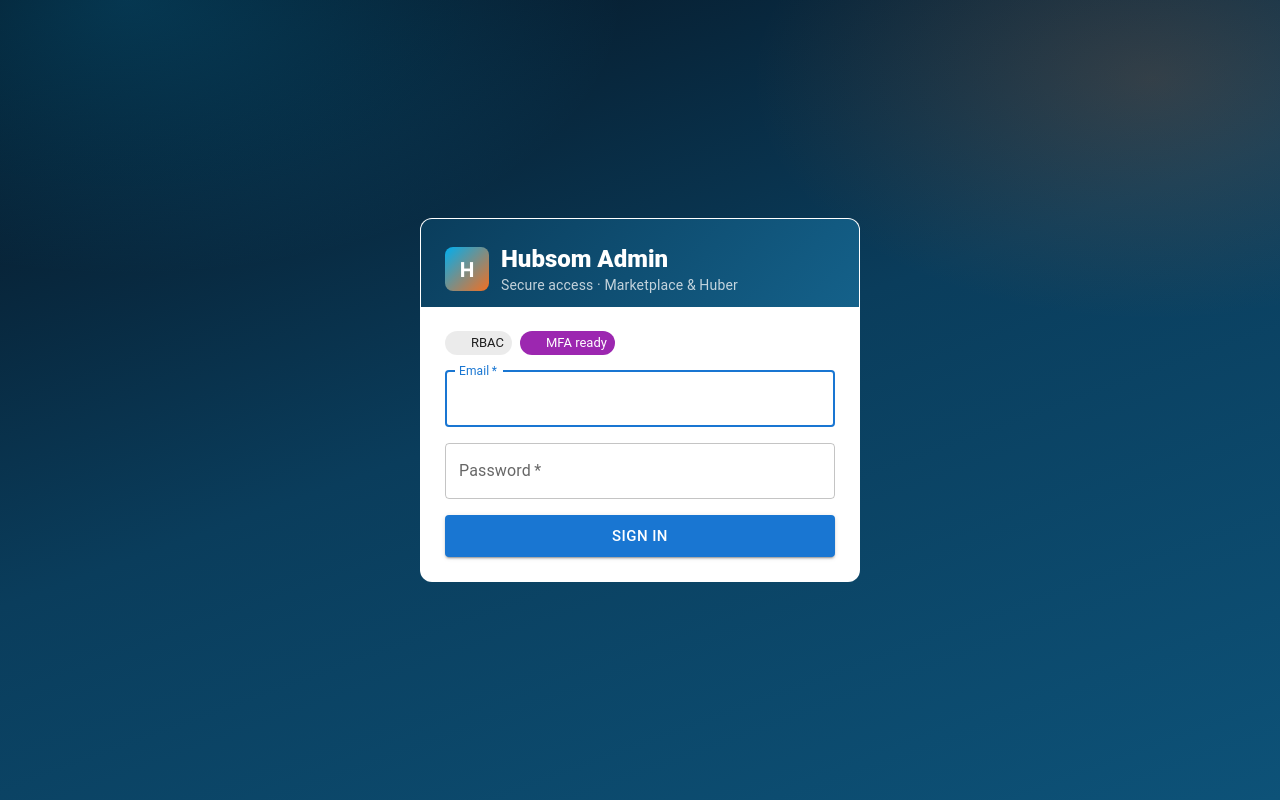
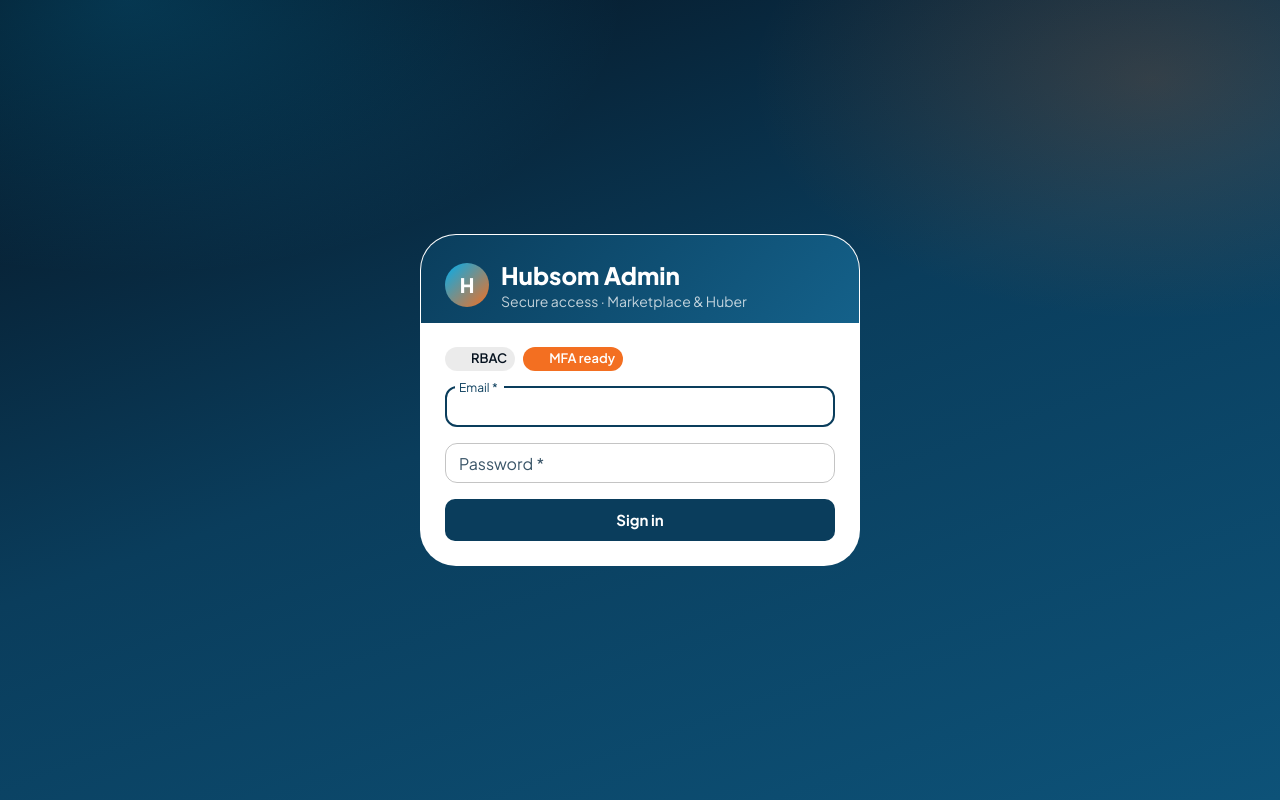
Before and after one commit to felixamay/hubsomadmin, a Next.js app: page /login in a window 1280 px wide. Built offline with nearby package versions, Linux system fonts and the light colour scheme; some icons are missing.

Commit message:
fix: restore AppProviders wrapper in root layout
Co-authored-by: felixamay <felixamay@users.noreply.github.com>

```diff
--- a/src/app/layout.tsx
+++ b/src/app/layout.tsx
@@ -33,7 +33,9 @@ export const viewport: Viewport = {
 export default function RootLayout({ children }: Readonly<{ children: React.ReactNode }>) {
   return (
     <html lang="en" className={`${plusJakarta.variable} h-full antialiased`}>
-      <body className="min-h-full overflow-x-hidden">{children}</body>
+      <body className="min-h-full overflow-x-hidden">
+        <AppProviders>{children}</AppProviders>
+      </body>
     </html>
   );
 }
```
